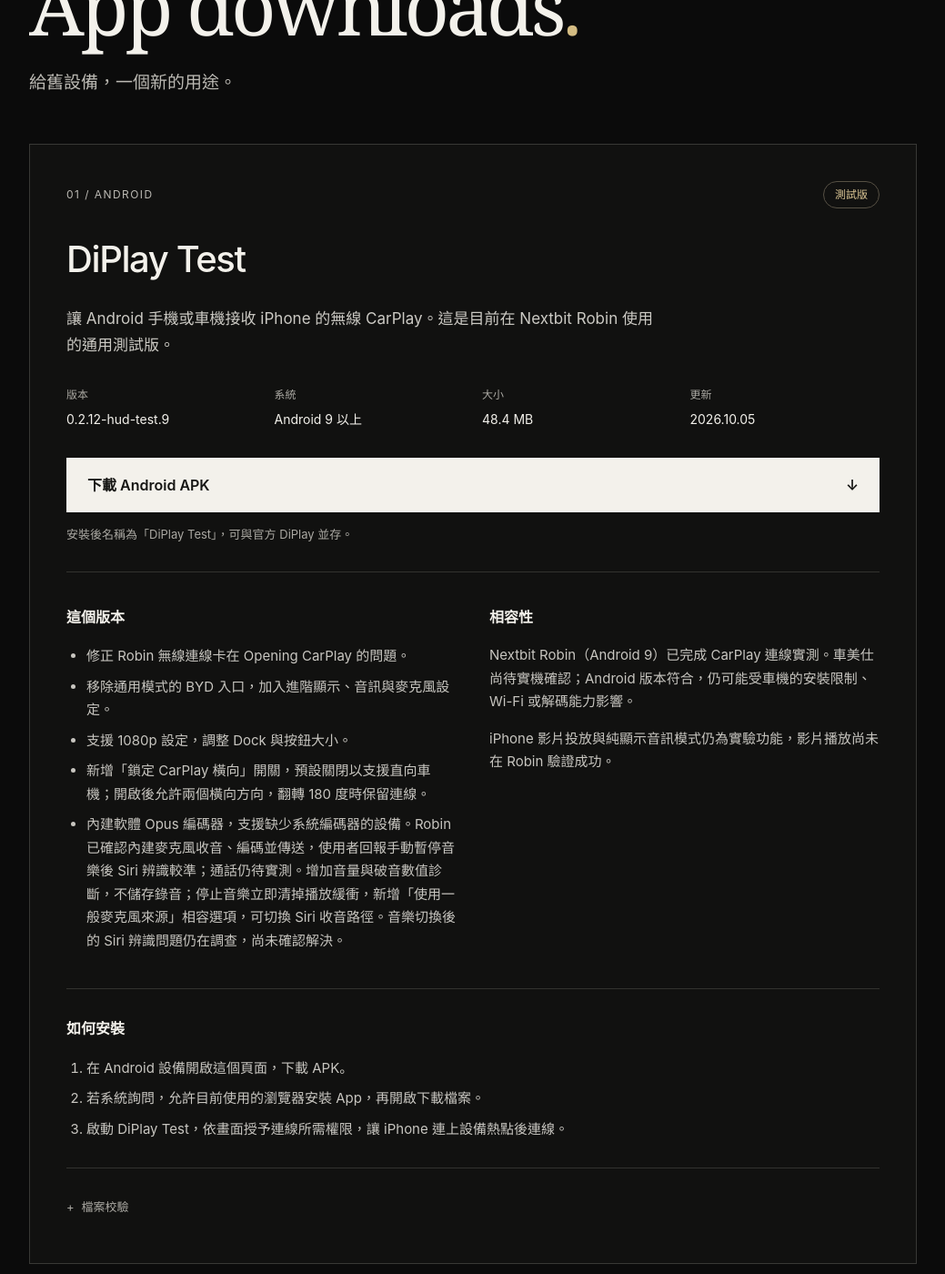
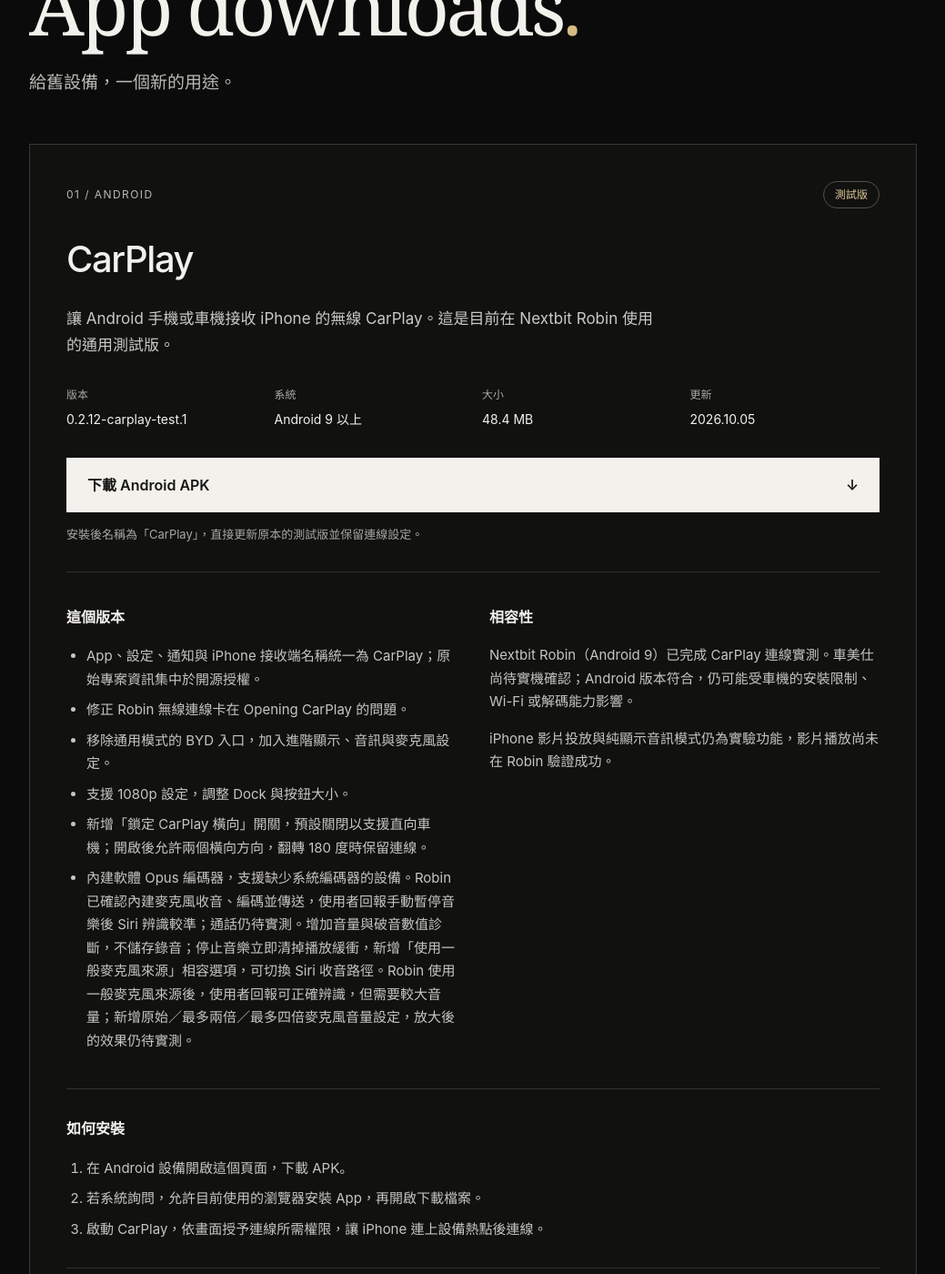
Before and after one commit to lancer1234/lancer1234.github.io, a Jekyll site: the page app/index.html, which Jekyll copies as it is, in a window 1280 px wide and 1400 px high, scrolled down 240 px. Shown: the whole window at 91% size, without its empty margins (120-1159 px from the left). Built offline with Jekyll 4.4.1, drawn with Linux system fonts in a browser that asks for light colours.

Commit message:
Rename test receiver to CarPlay and add microphone volume settings

```diff
--- a/app/index.html
+++ b/app/index.html
@@ -13,14 +13,14 @@
 <section class="intro"><p class="eyebrow">MAKOTO LAB / TEST BUILDS</p><h1>App downloads<span>.</span></h1><p class="lead">給舊設備，一個新的用途。</p></section>
 <article class="release" aria-labelledby="app-title">
 <div class="release-top"><span class="eyebrow">01 / ANDROID</span><span class="badge">測試版</span></div>
-<h2 id="app-title">DiPlay Test</h2>
+<h2 id="app-title">CarPlay</h2>
 <p class="description">讓 Android 手機或車機接收 iPhone 的無線 CarPlay。這是目前在 Nextbit Robin 使用的通用測試版。</p>
-<dl class="metadata"><div><dt>版本</dt><dd>0.2.12-hud-test.9</dd></div><div><dt>系統</dt><dd>Android 9 以上</dd></div><div><dt>大小</dt><dd>48.4 MB</dd></div><div><dt>更新</dt><dd>2026.10.05</dd></div></dl>
-<a class="download" href="/app/downloads/DiPlay-0.2.12-generic-mic-compat-20261005.apk" download>下載 Android APK <span aria-hidden="true">↓</span></a>
-<p class="caption">安裝後名稱為「DiPlay Test」，可與官方 DiPlay 並存。</p>
-<div class="notes"><section><h3>這個版本</h3><ul><li>修正 Robin 無線連線卡在 Opening CarPlay 的問題。</li><li>移除通用模式的 BYD 入口，加入進階顯示、音訊與麥克風設定。</li><li>支援 1080p 設定，調整 Dock 與按鈕大小。</li><li>新增「鎖定 CarPlay 橫向」開關，預設關閉以支援直向車機；開啟後允許兩個橫向方向，翻轉 180 度時保留連線。</li><li>內建軟體 Opus 編碼器，支援缺少系統編碼器的設備。Robin 已確認內建麥克風收音、編碼並傳送，使用者回報手動暫停音樂後 Siri 辨識較準；通話仍待實測。增加音量與破音數值診斷，不儲存錄音；停止音樂立即清掉播放緩衝，新增「使用一般麥克風來源」相容選項，可切換 Siri 收音路徑。音樂切換後的 Siri 辨識問題仍在調查，尚未確認解決。</li></ul></section><section><h3>相容性</h3><p>Nextbit Robin（Android 9）已完成 CarPlay 連線實測。車美仕尚待實機確認；Android 版本符合，仍可能受車機的安裝限制、Wi-Fi 或解碼能力影響。</p><p>iPhone 影片投放與純顯示音訊模式仍為實驗功能，影片播放尚未在 Robin 驗證成功。</p></section></div>
-<section class="install"><h3>如何安裝</h3><ol><li>在 Android 設備開啟這個頁面，下載 APK。</li><li>若系統詢問，允許目前使用的瀏覽器安裝 App，再開啟下載檔案。</li><li>啟動 DiPlay Test，依畫面授予連線所需權限，讓 iPhone 連上設備熱點後連線。</li></ol></section>
-<details><summary>檔案校驗</summary><p>SHA-256</p><code>471a896fc9e89e16ff0cc2491591eb488c5c87f93ac372b6b82116e9b5eedd39</code><p><a href="/app/downloads/DiPlay-0.2.12-generic-mic-compat-20261005.apk.sha256" download>下載校驗檔</a></p></details>
+<dl class="metadata"><div><dt>版本</dt><dd>0.2.12-carplay-test.1</dd></div><div><dt>系統</dt><dd>Android 9 以上</dd></div><div><dt>大小</dt><dd>48.4 MB</dd></div><div><dt>更新</dt><dd>2026.10.05</dd></div></dl>
+<a class="download" href="/app/downloads/CarPlay-0.2.12-test.1-20261005.apk" download>下載 Android APK <span aria-hidden="true">↓</span></a>
+<p class="caption">安裝後名稱為「CarPlay」，直接更新原本的測試版並保留連線設定。</p>
+<div class="notes"><section><h3>這個版本</h3><ul><li>App、設定、通知與 iPhone 接收端名稱統一為 CarPlay；原始專案資訊集中於開源授權。</li><li>修正 Robin 無線連線卡在 Opening CarPlay 的問題。</li><li>移除通用模式的 BYD 入口，加入進階顯示、音訊與麥克風設定。</li><li>支援 1080p 設定，調整 Dock 與按鈕大小。</li><li>新增「鎖定 CarPlay 橫向」開關，預設關閉以支援直向車機；開啟後允許兩個橫向方向，翻轉 180 度時保留連線。</li><li>內建軟體 Opus 編碼器，支援缺少系統編碼器的設備。Robin 已確認內建麥克風收音、編碼並傳送，使用者回報手動暫停音樂後 Siri 辨識較準；通話仍待實測。增加音量與破音數值診斷，不儲存錄音；停止音樂立即清掉播放緩衝，新增「使用一般麥克風來源」相容選項，可切換 Siri 收音路徑。Robin 使用一般麥克風來源後，使用者回報可正確辨識，但需要較大音量；新增原始／最多兩倍／最多四倍麥克風音量設定，放大後的效果仍待實測。</li></ul></section><section><h3>相容性</h3><p>Nextbit Robin（Android 9）已完成 CarPlay 連線實測。車美仕尚待實機確認；Android 版本符合，仍可能受車機的安裝限制、Wi-Fi 或解碼能力影響。</p><p>iPhone 影片投放與純顯示音訊模式仍為實驗功能，影片播放尚未在 Robin 驗證成功。</p></section></div>
+<section class="install"><h3>如何安裝</h3><ol><li>在 Android 設備開啟這個頁面，下載 APK。</li><li>若系統詢問，允許目前使用的瀏覽器安裝 App，再開啟下載檔案。</li><li>啟動 CarPlay，依畫面授予連線所需權限，讓 iPhone 連上設備熱點後連線。</li></ol></section>
+<details><summary>檔案校驗</summary><p>SHA-256</p><code>0a12a73d191cf45d8d7f02a1e2bde1aeee2218026789bcfc92fefc6fce4b558e</code><p><a href="/app/downloads/CarPlay-0.2.12-test.1-20261005.apk.sha256" download>下載校驗檔</a></p></details>
 </article>
 <p class="page-note">此頁未列在網站導覽；持有網址的人仍可存取。</p>
 </main>
```
Also changed, not shown: 3 other files.
